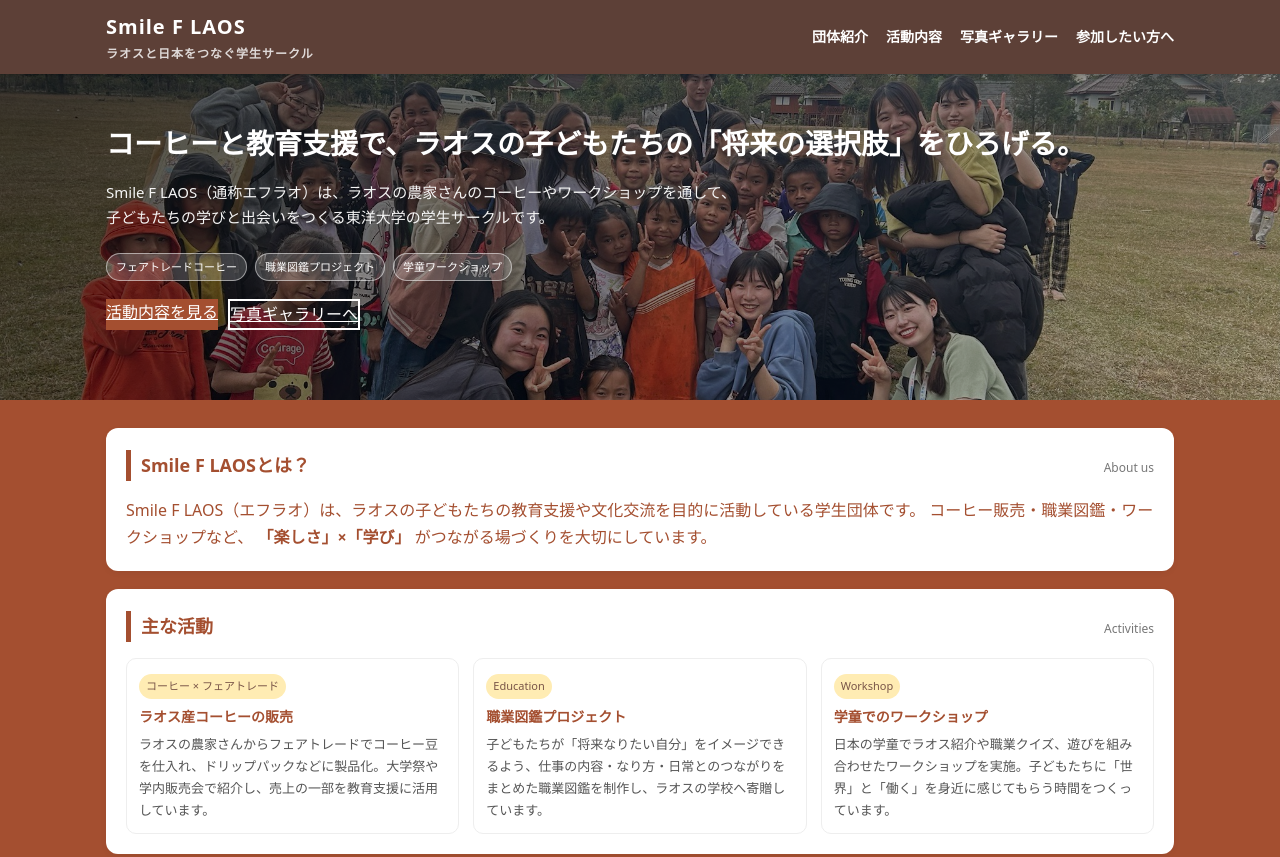
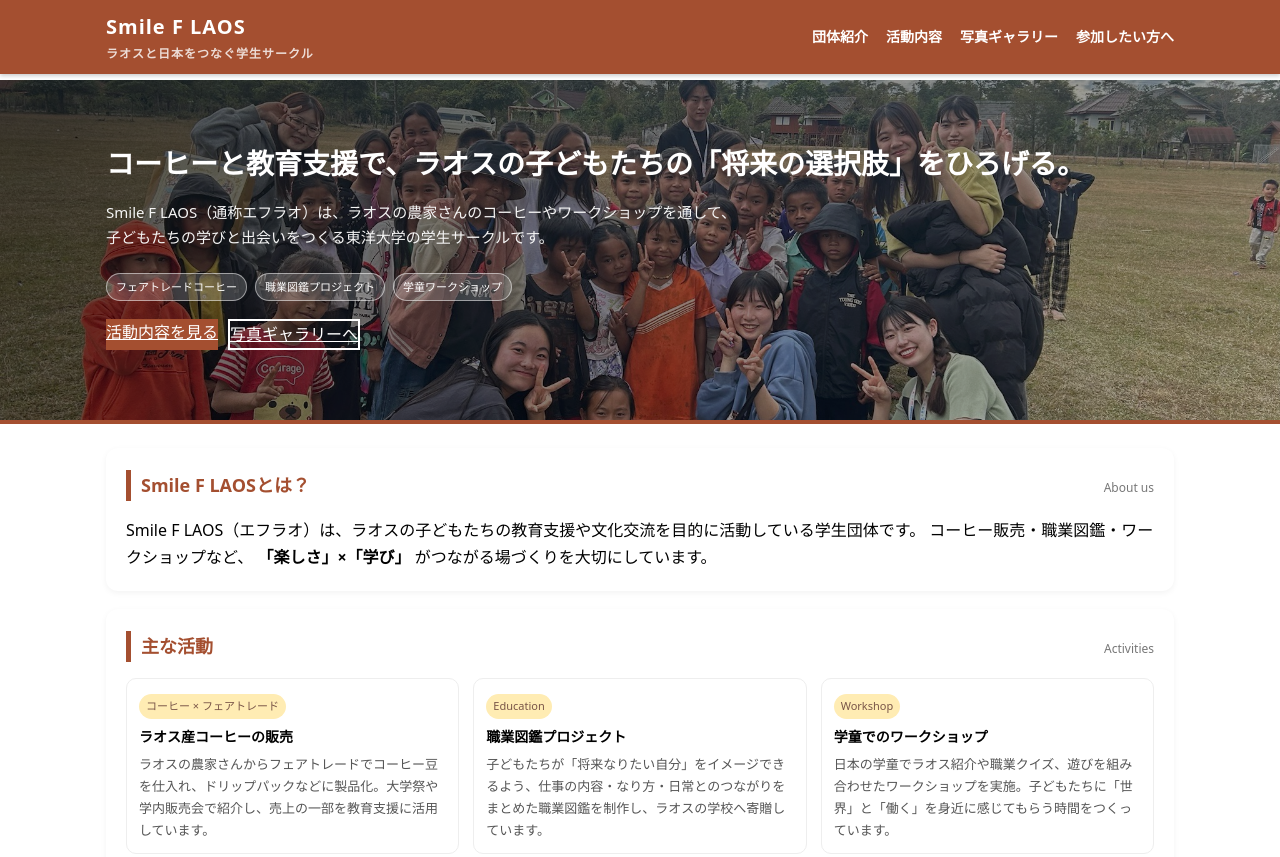
Before and after one commit to rikui09130221-dev/flao-otamesi, a plain HTML site: page index.html in a window 1280 px wide. Shown: the top 857 px of the page. Drawn offline with Linux system fonts and the light colour scheme.

Commit message:
Update index.html

```diff
--- a/index.html
+++ b/index.html
@@ -9,8 +9,8 @@
       --primary: #a44f30;       /* 明るめの赤茶色（ヘッダー・線） */
       --primary-dark: #a44f30;  /* ボタンなどの濃い赤茶色 */
       --accent: #a44f30;
-      --bg: #a44f30;
-      --text-main: #a44f30;
+      --bg: #ffffff;
+      --text-main: #000000;
 }
 
     * {
@@ -24,7 +24,7 @@
       background: var(--bg);
       color: var(--text-main);
       line-height: 1.7;
-      padding-top: 60px;   /* ← ヘッダーの高さ分だけ下げる */
+      padding-top: 80px;   /* ← ヘッダーの高さ分だけ下げる */
 }
 
    /* ヘッダー & ナビ */
@@ -34,7 +34,7 @@ header {
       left: 0;
       right: 0;
       z-index: 100;
-      background: #5D4037;   /* ← 茶色に変更 */
+      background: #a44f30;   /* ← 茶色に変更 */
       color: #fff;
       box-shadow: 0 2px 4px rgba(0,0,0,0.2);
 }
```
